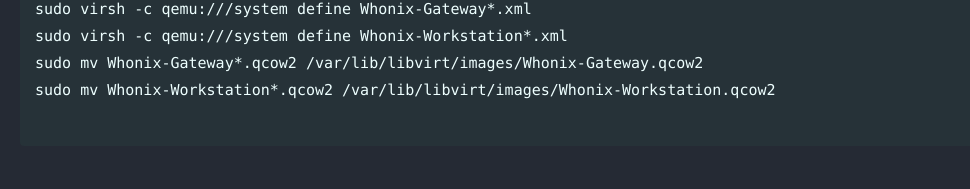
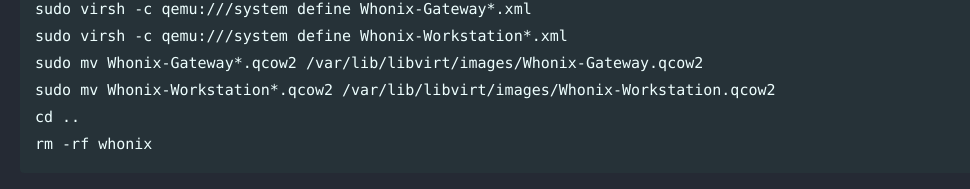
Before and after one commit to Connor-McCartney/Connor-McCartney.github.io, a Jekyll site: the page built from _pages/misc/qemu.md, in a window 1280 px wide and 900 px high, scrolled down 2918 px. Shown: the part 682-871 px from the top of the window, without its empty margins (0-970 px from the left). Built offline with Jekyll 4.4.1, drawn with Linux system fonts in a browser that asks for light colours; cached includes are drawn as plain includes; some of the changed text lies outside the part shown.

Commit message:
Update qemu.md

````diff
--- a/_pages/misc/qemu.md
+++ b/_pages/misc/qemu.md
@@ -144,5 +144,6 @@ sudo virsh -c qemu:///system define Whonix-Gateway*.xml
 sudo virsh -c qemu:///system define Whonix-Workstation*.xml
 sudo mv Whonix-Gateway*.qcow2 /var/lib/libvirt/images/Whonix-Gateway.qcow2
 sudo mv Whonix-Workstation*.qcow2 /var/lib/libvirt/images/Whonix-Workstation.qcow2
-
+cd ..
+rm -rf whonix
 ```
````
